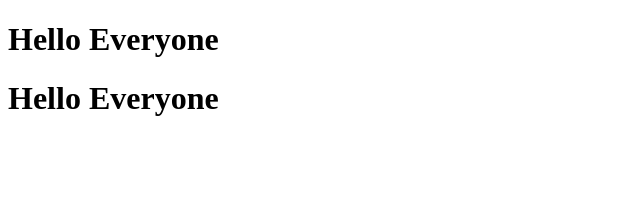
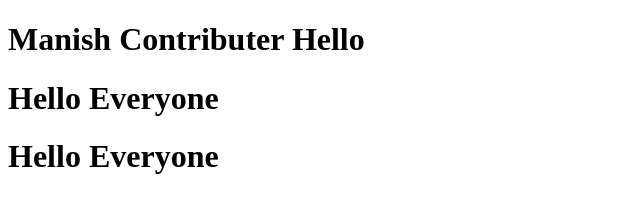
Before and after one commit to mdshamshadali/User-Contributer, a plain HTML site: page index.html in a window 1280 px wide. Shown: the whole page, without its empty margins (0-640 px from the left). Drawn offline with Linux system fonts and the light colour scheme.

Commit message:
Modified by Manish in index page

```diff
--- a/index.html
+++ b/index.html
@@ -6,6 +6,7 @@
     <title>Document</title>
 </head>
 <body>
+    <h1>Manish Contributer Hello</h1>
     <h1>Hello Everyone</h1>
     <h1>Hello Everyone</h1>
 </body>
```
